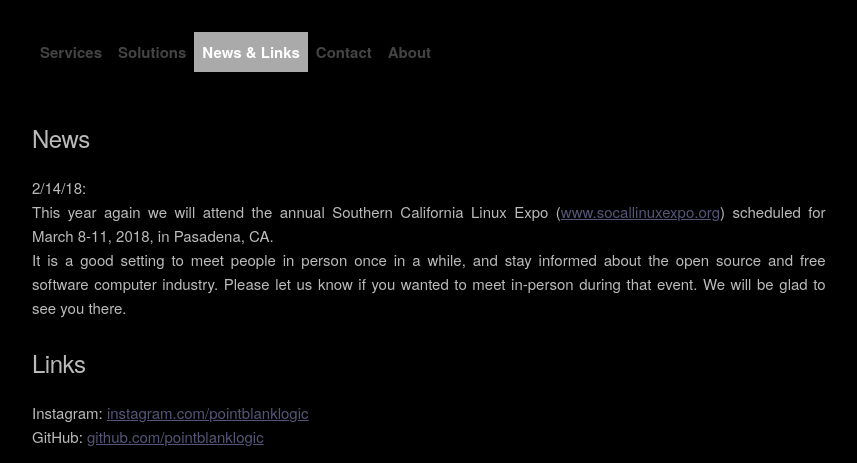
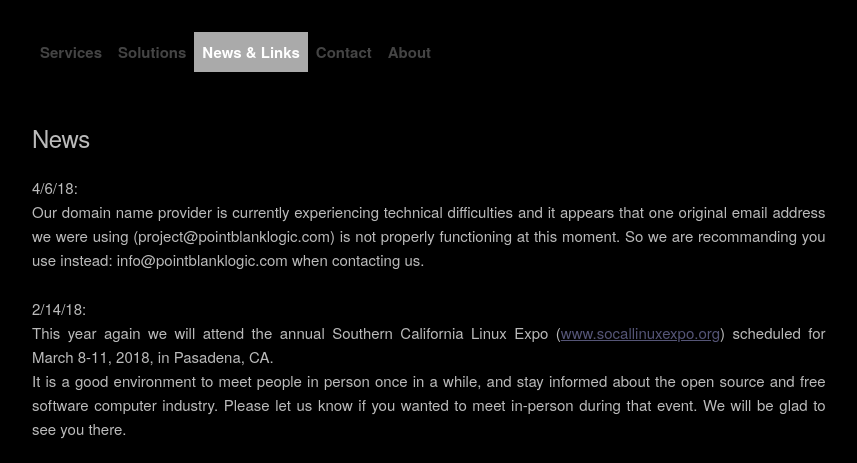
Before and after one commit to studylab/general, a plain HTML site: page docs/news.html in a window 1280 px wide. Shown: the part 281-744 px from the top of the page, without its empty margins (128-985 px from the left). Drawn offline with Linux system fonts and the light colour scheme.

Commit message:
notice because of the email address problem

```diff
--- a/docs/news.html
+++ b/docs/news.html
@@ -64,13 +64,22 @@
 
         <h5>News</h5>
 
+
+	<p>4/6/18:<br>
+	   Our domain name provider is currently experiencing technical difficulties
+	   and it appears that one original email address we were using
+	   (project<!-- -->@<!-- -->pointblanklogic.com) is not properly functioning
+	   at this moment. So we are recommanding you use instead: info<!-- -->@<!-- -->pointblanklogic.com
+           when contacting us.
+        </p>
+
         <p>2/14/18:<br>
            This year again we will attend the annual Southern California Linux Expo
            (<a href="http://www.socallinuxexpo.org" target="_blank">www.socallinuxexpo.org</a>)
            scheduled for March 8-11, 2018, in Pasadena, CA.
 	   <br>
-	   It is a good setting to meet people in person
-           once in a while, and stay informed about the open source and free software computer industry.
+	   It is a good environment to meet people in person once in a while,
+	   and stay informed about the open source and free software computer industry.
            Please let us know if you wanted to meet in-person during that event.
            We will be glad to see you there.
         </p>
```
Also changed, not shown: docs/contact.html (+7 -1 lines).
